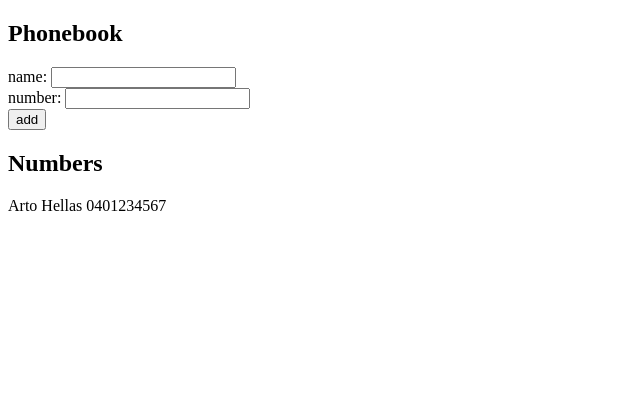
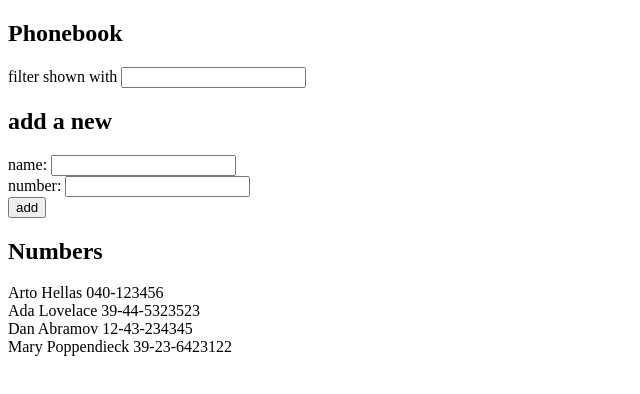
Before and after one commit to thedambar/fullstackopen, a React (Create React App) app in the folder part2/phonebook/: page / in a window 1280 px wide. Shown: the top 394 px of the page, without its empty margins (0-640 px from the left). Built offline with nearby package versions, Linux system fonts and the light colour scheme.

Commit message:
Exercise 2.9

```diff
--- a/part2/phonebook/src/App.js
+++ b/part2/phonebook/src/App.js
@@ -1,18 +1,22 @@
 import { useState } from 'react'
 import Persons from './components/Persons'
+import Filter from './components/Filter'
 
 const App = () => {
   const [persons, setPersons] = useState([
-    { name: 'Arto Hellas',
-      number: '0401234567' }
+    { name: 'Arto Hellas', number: '040-123456', id: 1 },
+    { name: 'Ada Lovelace', number: '39-44-5323523', id: 2 },
+    { name: 'Dan Abramov', number: '12-43-234345', id: 3 },
+    { name: 'Mary Poppendieck', number: '39-23-6423122', id: 4 }
   ])
-  const [newName, setNewName] = useState('')
-  const [newNumber, setNewNumber] = useState('')
+
+  const [newName, setNewName] = useState('');
+  const [newNumber, setNewNumber] = useState('');
+  const [filter, setFilter] = useState('');
 
   const handleNameChange = (event) => setNewName(event.target.value);
 
   const handleNumberChange = (event) => setNewNumber(event.target.value);
-
 
   const addPerson = (event) => {
     event.preventDefault();
@@ -20,13 +24,16 @@
       alert(`${newName} is already in phonebook`);
       return;
     }
-    setPersons(persons.concat({name: newName, number: newNumber}));
+    const newId = Math.max(persons.map(person => person.id))+1;
+    setPersons(persons.concat({name: newName, number: newNumber, id: newId}));
     setNewName('');
   }
 
   return (
     <div>
       <h2>Phonebook</h2>
+      <Filter filter={filter} setFilter={setFilter} />
+      <h2>add a new</h2>
       <form>
         <div>
           name: <input value={newName} onChange={handleNameChange}/>
@@ -39,7 +46,7 @@
         </div>
       </form>
       <h2>Numbers</h2>
-      <Persons persons={persons} />
+      <Persons persons={persons} filter={filter}/>
     </div>
   )
 }
--- /dev/null
+++ b/part2/phonebook/src/components/Filter.js
@@ -0,0 +1,16 @@
+const Filter = ({filter, setFilter}) => {
+
+  const handleFilterChange = (event) => setFilter(event.target.value)
+
+  return (
+    <>
+      <form>
+        <div>
+          filter shown with <input value={filter} onChange={handleFilterChange} />
+        </div>
+      </form>
+    </>
+  )
+}
+
+export default Filter;
--- a/part2/phonebook/src/components/Persons.js
+++ b/part2/phonebook/src/components/Persons.js
@@ -1,5 +1,13 @@
 const Person = ({person}) => <div>{person.name} {person.number}</div>
 
-const Persons = ({persons}) => persons.map((person) => <Person key={person.name} person={person} />)
+const Persons = ({persons, filter}) => {
+  const filteredPersons = filter !== '' ?
+    persons.filter((person) =>
+      person.name.toString().toLowerCase().includes(filter.toString().toLowerCase())) :
+    persons
+
+  console.log(filteredPersons);
+  return filteredPersons.map((person) => <Person key={person.id} person={person} />)
+}
 
 export default Persons;
```
